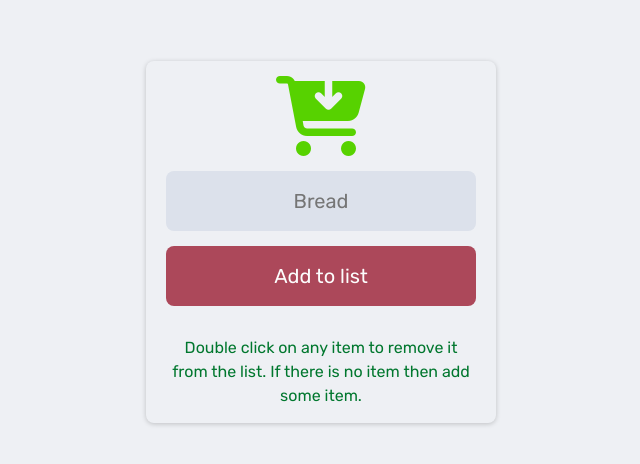
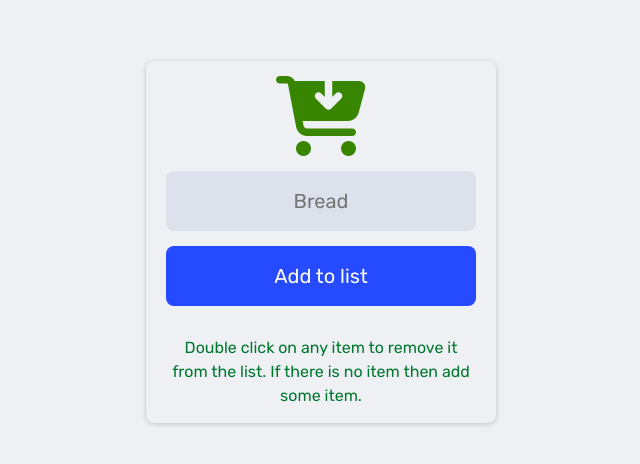
Before and after one commit to Salman-sajib/shopping-list-app-vanilla-javaScript, a website built with Vite: page index.html in a window 1280 px wide. Shown: the part 158-622 px from the top of the page, without its empty margins (319-959 px from the left). Built offline with nearby package versions, Linux system fonts and the light colour scheme; some packages are replaced by stand-ins of ours; no server answers; the database is empty.

Commit message:
added some styles

```diff
--- a/style.css
+++ b/style.css
@@ -90,7 +90,7 @@ body {
 }
 
 .fa-cart-arrow-down {
-  color: #57d200;
+  color: #388500;
   font-size: 5rem;
   margin: 0 auto;
 }
@@ -107,13 +107,18 @@ input {
 
 button {
   color: #fdfdfd;
-  background-color: #ac485a;
+  background-color: #264aff;
   border: 0;
   padding: 15px;
   border-radius: 8px;
   font-size: 20px;
   text-align: center;
   cursor: pointer;
+  transition: background-color 200ms ease-in-out;
+}
+
+button:hover {
+  background-color: #0024db;
 }
 
 ul {
```
